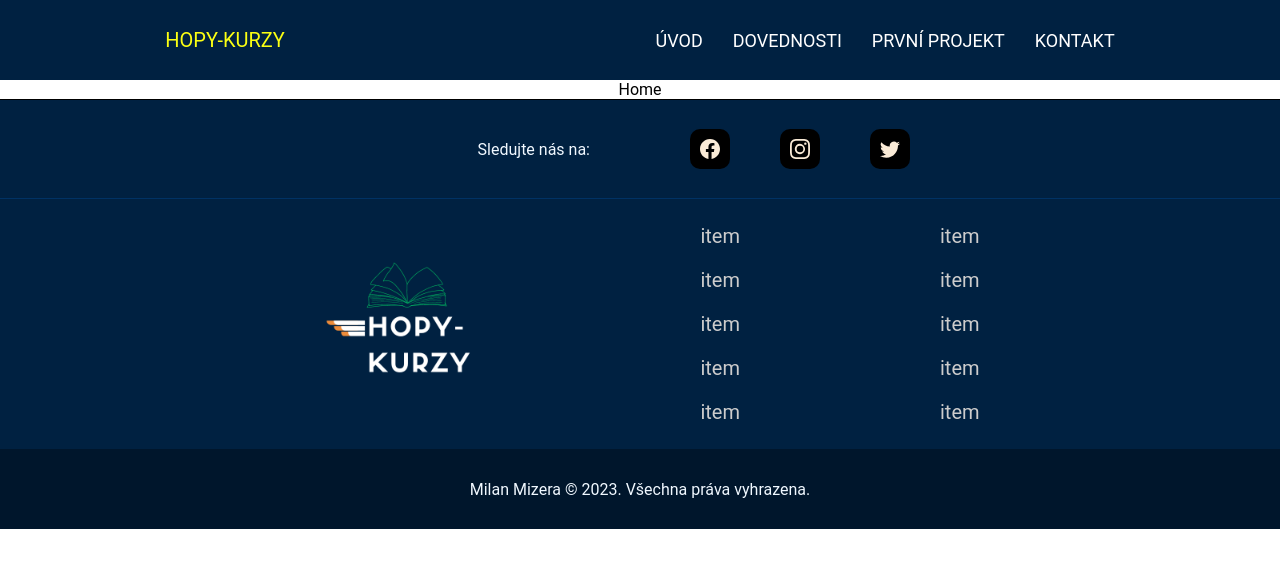
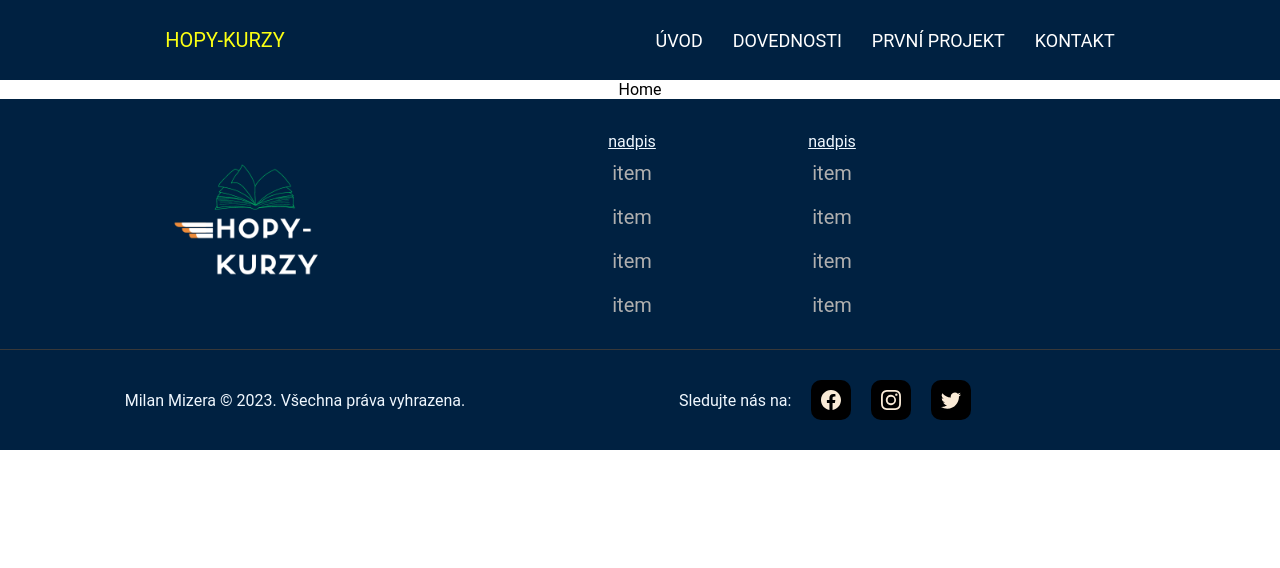
Before and after one commit to MilanMizera/hopy-kurzy, a React (Create React App) app: page / in a window 1280 px wide. Shown: the top 568 px of the page. Built offline with nearby package versions, Linux system fonts and the light colour scheme.

Commit message:
header and footer chybí media q

```diff
--- a/src/components/Footer.js
+++ b/src/components/Footer.js
@@ -10,21 +10,6 @@ export const Footer = () => {
   return (
     <div>
 
-      <div className="footer-socials-section">
-
-        <div className="col-social-text">
-          <p className="social-text">Sledujte nás na:</p>
-        </div>
-
-        <div className="col-social-icons">
-
-          <BsFacebook className="social-icon"></BsFacebook>
-          <BsInstagram className="social-icon"></BsInstagram>
-          <BsTwitter className="social-icon"></BsTwitter>
-
-        </div>
-
-      </div>
 
       <div className="footer-section">
 
@@ -37,30 +22,49 @@ export const Footer = () => {
             <img className="footer-logo" src={Logo}></img>
           </div>
 
+          <div className="cols-footer-wrapper">
             <div className="col-items-1">
+              <p className="item-title-1">nadpis</p>
               <a className="footer-item-n">item</a>
               <a className="footer-item">item</a>
               <a className="footer-item">item</a>
               <a className="footer-item">item</a>
-            <a className="footer-item">item</a>
+
 
 
             </div>
 
 
             <div className="col-items-2">
+              <p className="item-title-2">nadpis</p>
               <a className="footer-item-n">item</a>
               <a className="footer-item">item</a>
               <a className="footer-item">item</a>
               <a className="footer-item">item</a>
-            <a className="footer-item">item</a>
+            </div>
 
 
           </div>
 
         </div>
 
-        <div className="footer-copyright"><p className="footer-text">Milan Mizera &copy; {new Date().getFullYear()}. Všechna práva vyhrazena.</p> </div>
+        <div className="copyright-section">
+
+          <div className="col-footer-copyright">
+            <p className="footer-text">Milan Mizera &copy; {new Date().getFullYear()}. Všechna práva vyhrazena.</p>
+          </div>
+
+
+          <div className="col-social-icons">
+            <p className="social-text">Sledujte nás na:</p>
+            <BsFacebook className="social-icon"></BsFacebook>
+            <BsInstagram className="social-icon"></BsInstagram>
+            <BsTwitter className="social-icon"></BsTwitter>
+          </div>
+
+
+        </div>
+
 
 
       </div>
--- a/src/components/footer.css
+++ b/src/components/footer.css
@@ -1,7 +1,7 @@
 .footer-logo {
 
-width: 200px;
-cursor: pointer;
+    width: 200px;
+    cursor: pointer;
 
 
 }
@@ -21,16 +21,24 @@ cursor: pointer;
     align-items: center;
     justify-content: center;
     height: 250px;
-    gap: 200px;
 
 
 }
 
+.cols-footer-wrapper {
+
+    display: flex;
+    width: 600px;
+
+}
+
 .col-items-1 {
+
     display: flex;
     flex-direction: column;
     align-items: center;
     justify-content: center;
+    width: 200px;
 
 
 }
@@ -42,13 +50,46 @@ cursor: pointer;
     flex-direction: column;
     align-items: center;
     justify-content: center;
+    width: 200px;
+
+}
+
+.col-footer-brand {
+    display: flex;
+    justify-content: start;
+    width: 30%;
+
+}
+
+.footer-item  {
+
+    margin-top: 20px;
+    color: rgb(175, 175, 175);
+}
+
+.footer-item-n {
+
+color: rgb(175, 175, 175);
+
 
 }
 
 
-.footer-item {
 
-    margin-top: 20px;
+.footer-item:hover, .footer-item-n:hover {
+
+color: white;
+transition: 3s initial;
+
+
+}
+
+.item-title-1, .item-title-2 {
+
+
+color: aliceblue;
+margin-bottom: 10px;
+text-decoration: underline;
 
 
 }
@@ -64,13 +105,29 @@ cursor: pointer;
 
 }
 
-.footer-socials-section {
+.copyright-section {
 
+    display: flex;
+    flex-direction: row;
+    justify-content: center;
+    align-items: center;
+    height: 50px;
     background-color: rgb(0, 33, 65);
-    height: 100px;
-    border-top: 1px solid rgb(0, 0, 0);
-    border-bottom: 1px solid rgb(0, 50, 100);
+    padding-bottom: 50px;
+    padding-top: 50px;
+    border-top: 1px solid rgb(56, 56, 56);
+
 }
+
+.footer-text {
+
+    color: aliceblue;
+}
+
+
+
+
+
 
 /*footer social icons section*/
 
@@ -80,7 +137,7 @@ cursor: pointer;
     flex-direction: row;
     justify-content: center;
     align-items: center;
-    gap: 100px;
+
 
 }
 
@@ -95,22 +152,24 @@ cursor: pointer;
 
 .col-social-icons {
     display: flex;
-    justify-content: start;
+    justify-content: center;
     align-items: center;
     width: 50%;
+    margin-left: 50px;
 
 }
 
 .social-text {
 
     color: aliceblue;
+    margin-right: 20px;
 
 
 }
 
 .social-icon {
 
-    margin-right: 50px;
+    margin-right: 20px;
     font-size: 40px;
     color: antiquewhite;
     background-color: black;
```
Lines whose indentation alone changed are shown as unchanged.
